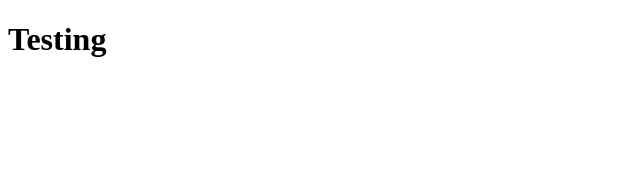
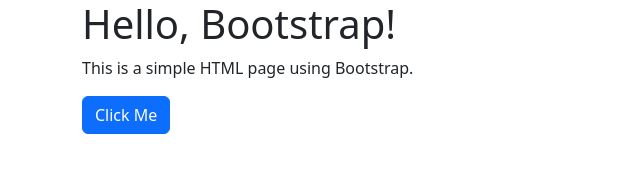
Before and after one commit to LonelySol/AI-Rock-Paper-Scissors, a website: page index.html in a window 1280 px wide. Shown: the whole page, without its empty margins (0-640 px from the left). Drawn offline with nearby package versions, Linux system fonts and the light colour scheme.

Commit message:
Install
installed bootstrap and stuff

```diff
--- a/index.html
+++ b/index.html
@@ -5,8 +5,14 @@
     <meta http-equiv="X-UA-Compatible" content="IE=edge">
     <meta name="viewport" content="width=device-width, initial-scale=1.0">
     <title>Document</title>
+    <link href="https://cdn.jsdelivr.net/npm/bootstrap@5.3.0-alpha3/dist/css/bootstrap.min.css" rel="stylesheet" integrity="sha384-KK94CHFLLe+nY2dmCWGMq91rCGa5gtU4mk92HdvYe+M/SXH301p5ILy+dN9+nJOZ" crossorigin="anonymous">
 </head>
 <body>
-    <h1>Testing</h1>
+    <div class="container">
+        <h1>Hello, Bootstrap!</h1>
+        <p>This is a simple HTML page using Bootstrap.</p>
+        <button class="btn btn-primary">Click Me</button>
+    </div>
+    <script src="https://cdn.jsdelivr.net/npm/bootstrap@5.3.0-alpha3/dist/js/bootstrap.bundle.min.js" integrity="sha384-ENjdO4Dr2bkBIFxQpeoTz1HIcje39Wm4jDKdf19U8gI4ddQ3GYNS7NTKfAdVQSZe" crossorigin="anonymous"></script>
 </body>
 </html>
```
Also changed, not shown: package.json (added, +27 -0 lines), 1 other file.
